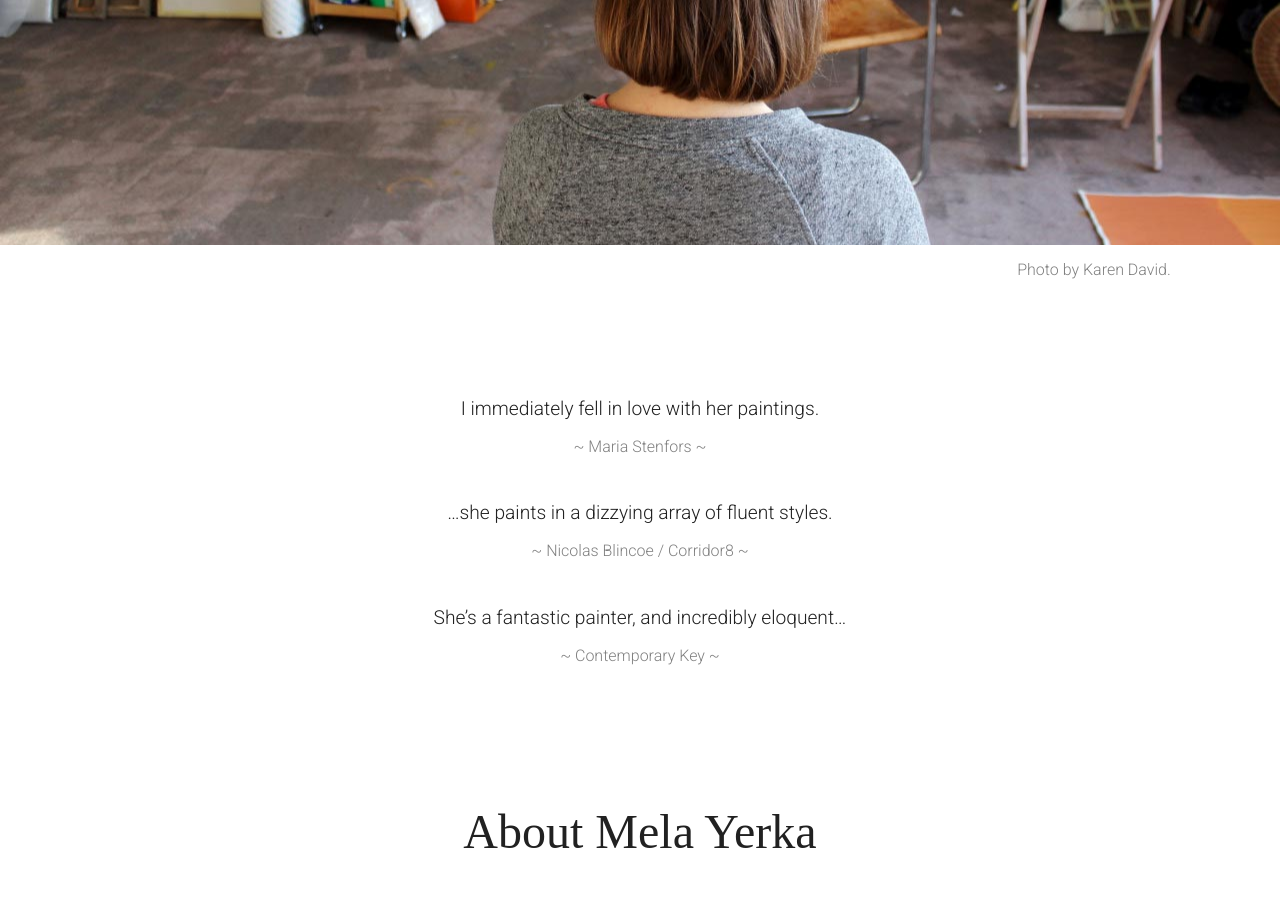
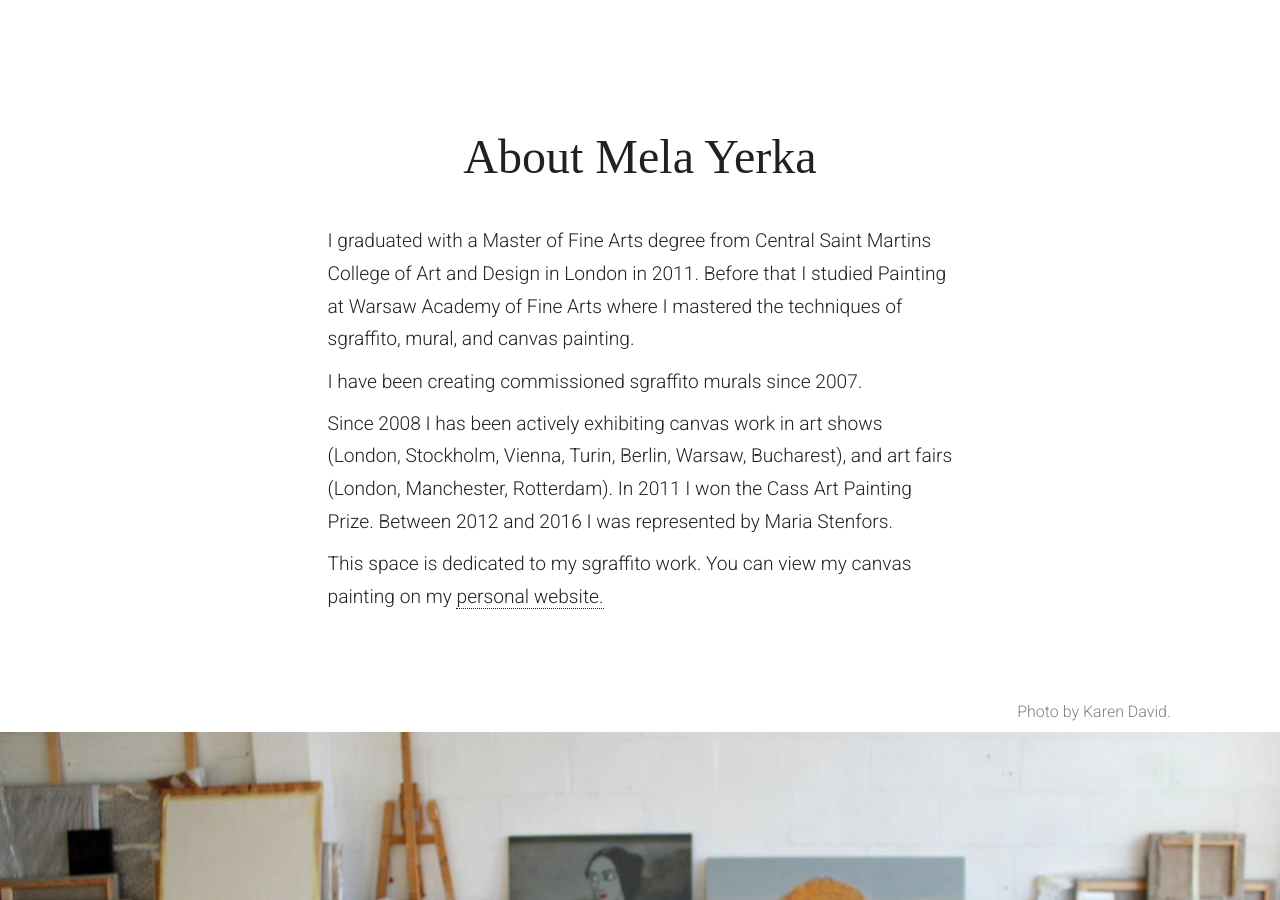
Before and after one commit to marek-kultys/trowel-and-lime, a Jekyll site: the page built from artist/index.html, in a window 1280 px wide and 900 px high, scrolled down 458 px. Built offline with Jekyll 4.4.1, drawn with Linux system fonts in a browser that asks for light colours; some web fonts are replaced.

Commit message:
only one bottom banner in artist page

```diff
--- a/artist/index.html
+++ b/artist/index.html
@@ -5,7 +5,7 @@
 ---
 <article class="artist">
 
-   <section id="artist">
+   <!-- <section id="artist">
       <div id="artist-hero-top" class="block-image"></div>
    </section>
 
@@ -13,7 +13,7 @@
       <div class="credit-container">
          <h6>Photo by Karen David.</h6>
       </div>
-   </section>
+   </section> -->
 
    <section>
       <div class="section-block quote">
@@ -51,7 +51,7 @@
    </section>
 
    <section id="artist-bottom">
-      <div id="artist-hero-bottom" class="block-image"></div>
+      <div id="artist-hero-top" class="block-image"></div>
    </section>
 
 </article>
```
